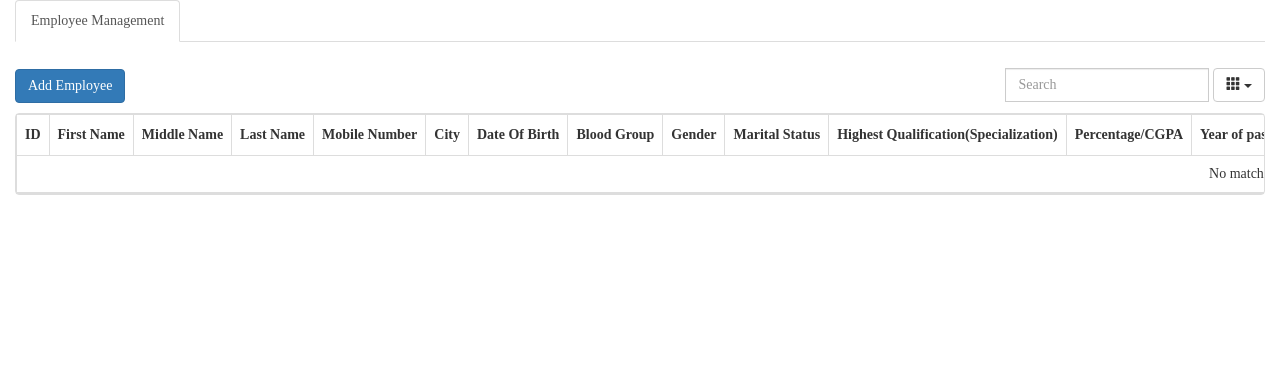
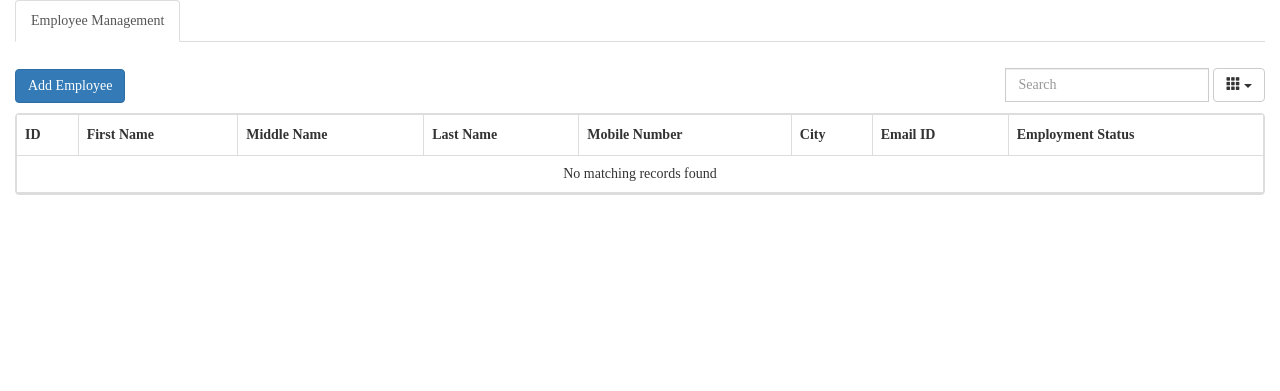
Before and after one commit to mayurkarale34/employee_management, a Flask app: template templates/manage_employee.html in a window 1280 px wide. Shown: the part 116-507 px from the top of the page. Run offline with Flask 3, Linux system fonts and the light colour scheme; the visitor is signed in with stand-in values (Sample User, id 1); the template is opened without the code that fills it: most values are stand-ins (such as "Sample title", 1, 10 or a date in 2020); some libraries are stand-ins or nearby versions; some web fonts are replaced.

Commit message:
Quick fixes

```diff
--- a/templates/manage_employee.html
+++ b/templates/manage_employee.html
@@ -52,27 +52,27 @@
                         <th data-field="last_name">Last Name</th>
                         <th data-field="mobile_number">Mobile Number</th>
                         <th data-field="city">City</th>
-                        <th data-field="date_of_birth">Date Of Birth</th>
-                        <th data-field="blood_group">Blood Group</th>
-                        <th data-field="gender">Gender</th>
-                        <th data-field="marital_status">Marital Status</th>
-                        <th data-field="highest_qualification_specialization">Highest Qualification(Specialization)</th>
-                        <th data-field="percentage_cgpa">Percentage/CGPA</th>
-                        <th data-field="year_of_passing">Year of passing</th>
+                        <th data-field="date_of_birth"  data-visible="false">Date Of Birth</th>
+                        <th data-field="blood_group"  data-visible="false">Blood Group</th>
+                        <th data-field="gender"  data-visible="false">Gender</th>
+                        <th data-field="marital_status"  data-visible="false">Marital Status</th>
+                        <th data-field="highest_qualification_specialization"  data-visible="false">Highest Qualification(Specialization)</th>
+                        <th data-field="percentage_cgpa"  data-visible="false">Percentage/CGPA</th>
+                        <th data-field="year_of_passing"  data-visible="false">Year of passing</th>
 
 
                         <th data-field="email_id">Email ID</th>
-                        <th data-field="doj">Date Of Joining</th>
-                        <th data-field="department">Department</th>
-                        <th data-field="job_title">Job Title</th>
-                        <th data-field="employment_type">Employment Type</th>
+                        <th data-field="doj" data-visible="false">Date Of Joining</th>
+                        <th data-field="department"  data-visible="false">Department</th>
+                        <th data-field="job_title"  data-visible="false">Job Title</th>
+                        <th data-field="employment_type"  data-visible="false">Employment Type</th>
                         <th data-field="employment_status">Employment Status</th>
-                        <th data-field="salary">Salary</th>
-                        <th data-field="afi">Areas for improvement</th>
-                        <th data-field="achievements">Achievements</th>
-                        <th data-field="workshop">Workshop attended</th>
-                        <th data-field="certifications">Certifications</th>
-                        <th data-field="skills">Skills acquired</th>
+                        <th data-field="salary" data-visible="false">Salary</th>
+                        <th data-field="afi"  data-visible="false">Areas for improvement</th>
+                        <th data-field="achievements"  data-visible="false">Achievements</th>
+                        <th data-field="workshop"  data-visible="false">Workshop attended</th>
+                        <th data-field="certifications"  data-visible="false">Certifications</th>
+                        <th data-field="skills"  data-visible="false">Skills acquired</th>
 
                     </tr>
                 </thead>
```
